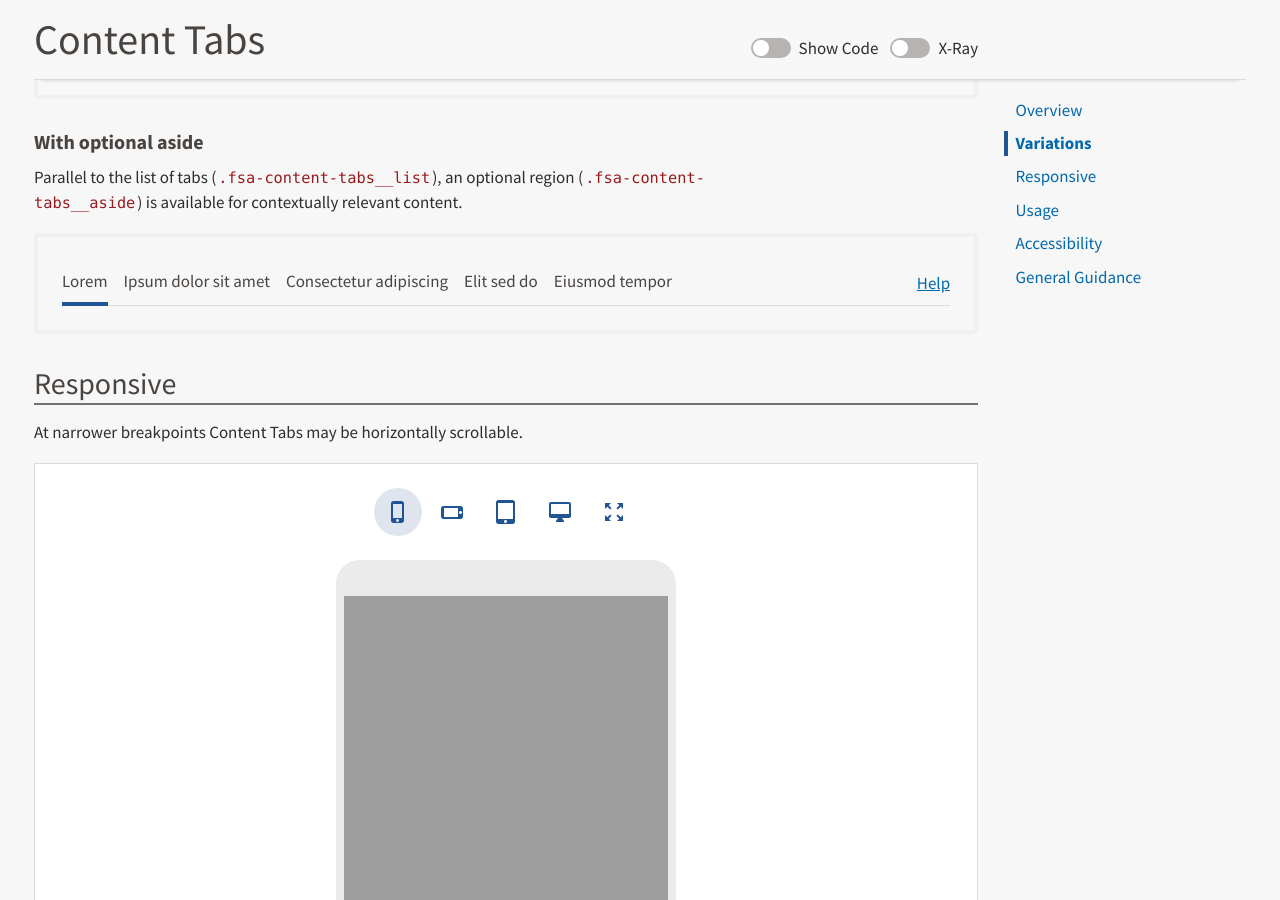
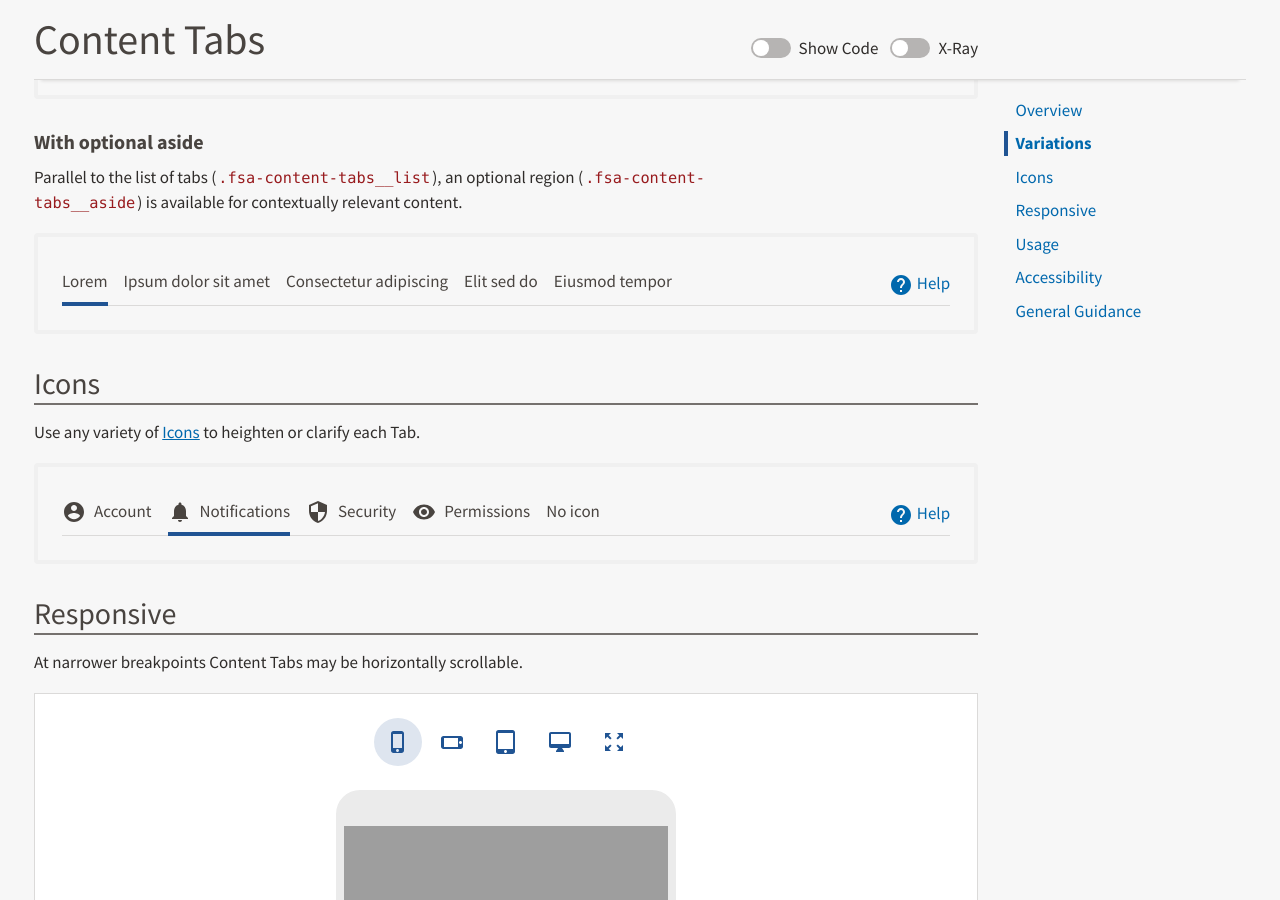
Before and after one commit to USDA-FSA/fsa-design-system, a Jekyll site: the page built from components/content-tabs/index.md, in a window 1280 px wide and 900 px high, scrolled down 2057 px. Built offline with Jekyll 4.4.1, drawn with Linux system fonts in a browser that asks for light colours.

Commit message:
Integrating Icons: Breadcrumb [closes #434]

```diff
--- a/components/content-tabs/index.md
+++ b/components/content-tabs/index.md
@@ -356,11 +356,75 @@ Parallel to the list of tabs (`.fsa-content-tabs__list`), an optional region (`.
     </li>
   </ul>
   <div class="fsa-content-tabs__aside">
-    <a href="#link-to-nowhere" onclick="alert('A text link is but one example of what can go here.')">Help</a>
+    <a href="#link-to-nowhere" onclick="alert('A text link is but one example of what can go here.')" class="fsa-text-align--right">
+      <span class="fsa-level fsa-level--inline fsa-level--gutter-xxs">
+        <span><svg class="fsa-icon fsa-icon--size-2" aria-hidden="true" focusable="false" role="img" xmlns="http://www.w3.org/2000/svg" width="24" height="24" viewBox="0 0 24 24"><path d="M12 2C6.48 2 2 6.48 2 12s4.48 10 10 10 10-4.48 10-10S17.52 2 12 2zm1 17h-2v-2h2v2zm2.07-7.75l-.9.92C13.45 12.9 13 13.5 13 15h-2v-.5c0-1.1.45-2.1 1.17-2.83l1.24-1.26c.37-.36.59-.86.59-1.41 0-1.1-.9-2-2-2s-2 .9-2 2H8c0-2.21 1.79-4 4-4s4 1.79 4 4c0 .88-.36 1.68-.93 2.25z"></path></svg></span>
+        <span>Help</span>
+      </span>
+    </a>
   </div>
 </div>
 {% endcapture %}
 
+{% include preview-and-snippet.html %}
+
+## Icons
+
+Use any variety of [Icons]({{ site.baseurl }}components/icons/) to heighten or clarify each Tab.
+
+{% capture snippet %}
+<div class="fsa-content-tabs">
+  <ul class="fsa-content-tabs__list">
+    <li class="fsa-content-tabs__item">
+      <a class="fsa-content-tabs__label" href="#link">
+        <span class="fsa-content-tabs__label-text">
+          <svg class="fsa-icon fsa-icon--size-2" aria-hidden="true" focusable="false" role="img" fill="#494440" xmlns="http://www.w3.org/2000/svg" width="24" height="24" viewBox="0 0 24 24"><path d="M12 2C6.48 2 2 6.48 2 12s4.48 10 10 10 10-4.48 10-10S17.52 2 12 2zm0 3c1.66 0 3 1.34 3 3s-1.34 3-3 3-3-1.34-3-3 1.34-3 3-3zm0 14.2c-2.5 0-4.71-1.28-6-3.22.03-1.99 4-3.08 6-3.08 1.99 0 5.97 1.09 6 3.08-1.29 1.94-3.5 3.22-6 3.22z"></path></svg>
+          Account
+        </span>
+      </a>
+    </li>
+    <li class="fsa-content-tabs__item">
+      <a class="fsa-content-tabs__label fsa-content-tabs__label--active" aria-current="step" href="#link">
+        <span class="fsa-content-tabs__label-text">
+          <svg class="fsa-icon fsa-icon--size-2" aria-hidden="true" focusable="false" role="img" fill="#494440" width="24" height="24" viewBox="0 0 24 24" xmlns="http://www.w3.org/2000/svg"><path d="M12 22c1.1 0 2-.9 2-2h-4c0 1.1.89 2 2 2zm6-6v-5c0-3.07-1.64-5.64-4.5-6.32V4c0-.83-.67-1.5-1.5-1.5s-1.5.67-1.5 1.5v.68C7.63 5.36 6 7.92 6 11v5l-2 2v1h16v-1l-2-2z"></path></svg>
+          Notifications
+        </span>
+      </a>
+    </li>
+    <li class="fsa-content-tabs__item">
+      <a class="fsa-content-tabs__label" href="#link">
+        <span class="fsa-content-tabs__label-text">
+          <svg class="fsa-icon fsa-icon--size-2" aria-hidden="true" focusable="false" role="img" fill="#494440" xmlns="http://www.w3.org/2000/svg" width="24" height="24" viewBox="0 0 24 24"><path d="M12 1L3 5v6c0 5.55 3.84 10.74 9 12 5.16-1.26 9-6.45 9-12V5l-9-4zm0 10.99h7c-.53 4.12-3.28 7.79-7 8.94V12H5V6.3l7-3.11v8.8z"></path></svg>
+          Security
+        </span>
+      </a>
+    </li>
+    <li class="fsa-content-tabs__item">
+      <a class="fsa-content-tabs__label" href="#link">
+        <span class="fsa-content-tabs__label-text">
+          <svg class="fsa-icon fsa-icon--size-2" aria-hidden="true" focusable="false" role="img" fill="#494440" xmlns="http://www.w3.org/2000/svg" width="24" height="24" viewBox="0 0 24 24"><path d="M12 4.5C7 4.5 2.73 7.61 1 12c1.73 4.39 6 7.5 11 7.5s9.27-3.11 11-7.5c-1.73-4.39-6-7.5-11-7.5zM12 17c-2.76 0-5-2.24-5-5s2.24-5 5-5 5 2.24 5 5-2.24 5-5 5zm0-8c-1.66 0-3 1.34-3 3s1.34 3 3 3 3-1.34 3-3-1.34-3-3-3z"></path></svg>
+          Permissions
+        </span>
+      </a>
+    </li>
+    <li class="fsa-content-tabs__item">
+      <a class="fsa-content-tabs__label" href="#link">
+        <span class="fsa-content-tabs__label-text">
+          No icon
+        </span>
+      </a>
+    </li>
+  </ul>
+  <div class="fsa-content-tabs__aside">
+    <a href="#link-to-nowhere" onclick="alert('A text link is but one example of what can go here.')" class="fsa-text-align--right">
+      <span class="fsa-level fsa-level--inline fsa-level--gutter-xxs">
+        <span><svg class="fsa-icon fsa-icon--size-2" aria-hidden="true" focusable="false" role="img" xmlns="http://www.w3.org/2000/svg" width="24" height="24" viewBox="0 0 24 24"><path d="M12 2C6.48 2 2 6.48 2 12s4.48 10 10 10 10-4.48 10-10S17.52 2 12 2zm1 17h-2v-2h2v2zm2.07-7.75l-.9.92C13.45 12.9 13 13.5 13 15h-2v-.5c0-1.1.45-2.1 1.17-2.83l1.24-1.26c.37-.36.59-.86.59-1.41 0-1.1-.9-2-2-2s-2 .9-2 2H8c0-2.21 1.79-4 4-4s4 1.79 4 4c0 .88-.36 1.68-.93 2.25z"></path></svg></span>
+        <span>Help</span>
+      </span>
+    </a>
+  </div>
+</div>
+{% endcapture %}
 {% include preview-and-snippet.html %}
 
 ## Responsive
```
